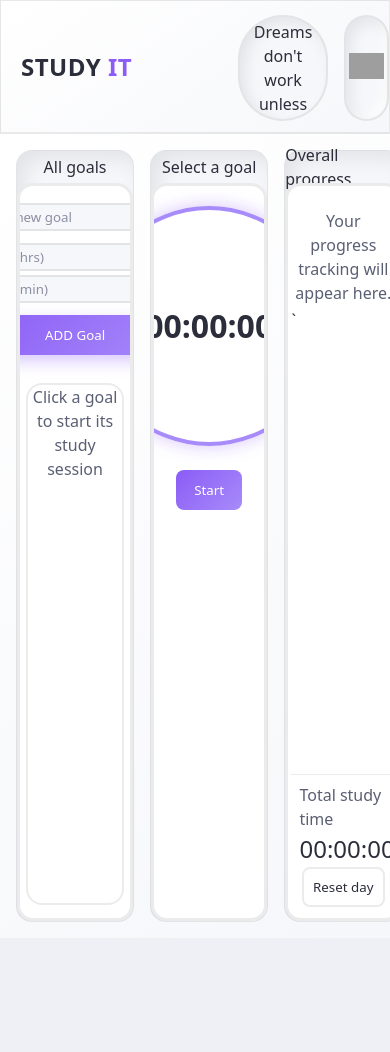
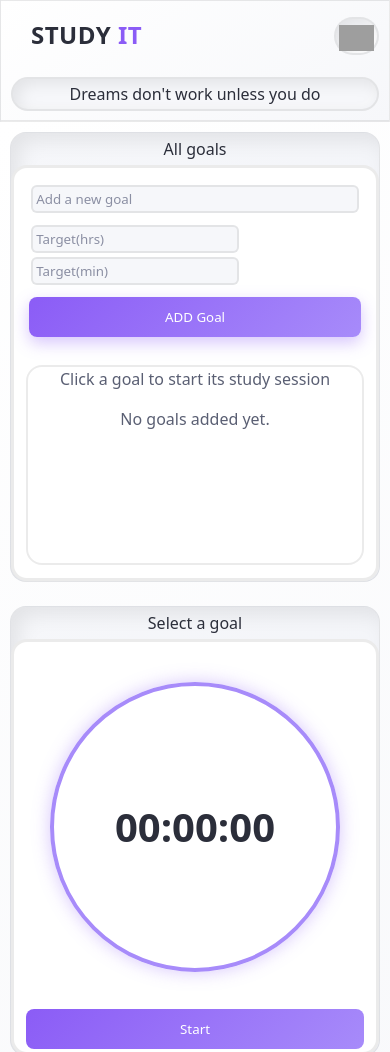
Before and after one commit to Aayushi262005/STUDYIT, a plain HTML site: page index.html in a window 390 px wide. Shown: the top 1052 px of the page. Before the commit the page ends 938 px from the top, so only its background shows below. Drawn offline with Linux system fonts and the light colour scheme; no server answers; grey boxes are pictures that could not be loaded.

Commit message:
added media query

```diff
--- a/script.js
+++ b/script.js
@@ -70,6 +70,7 @@ function rendergoals(){
     goalList.innerHTML="";
     if (goals.length === 0) {
         goalList.innerHTML = `<p class="helperclass" style="align-item:center">No goals added yet.</p>`;
+         goalList.classList.add("loaded");
         return;
     }
     goals.forEach((goal, index) =>{
@@ -78,6 +79,7 @@ function rendergoals(){
         if(index===activeGoalIndex){
             li.classList.add("active");
         }
+
         li.innerHTML=`
         <div class="visibletime">
             <span class="goal-name">${goal.name}</span>
@@ -298,8 +300,11 @@ window.addEventListener("load",()=>{
 
     }
     updateDailyQuote();
-    const containers = document.querySelectorAll(".goallist ul, .progress-item-list, .quote");
-    containers.forEach(el => el.classList.add("loaded"));
+    requestAnimationFrame(() => {
+        document
+          .querySelectorAll(".goallist, .progress-item-list, .quote")
+          .forEach(el => el.classList.add("loaded"));
+    });
 
 })
 async function updateDailyQuote() {
--- a/style.css
+++ b/style.css
@@ -167,8 +167,8 @@ h4{
     display: flex;
     flex-direction: column;
     align-items: center;
-    gap: 1.5rem;
-    padding: 20px;
+
+    justify-content: space-between;
 
 }
 
@@ -178,12 +178,13 @@ h4{
     font-size: clamp(2rem, 3.5vw, 3rem);
     font-weight: 600;
     color: var(--text-main);
-    width: clamp(240px, 30vw, 340px);
+    width: clamp(140px, 30vw, 340px);
     aspect-ratio: 1 / 1;
     border-radius: 50%;
     display: flex;
     justify-content: center;
     align-items: center;
+    margin: auto;
 }
 button{
     width: 95%;
@@ -403,7 +404,7 @@ input {
     align-content: center;
     align-items: center;
 }
-.goallist ul, .progress-item-list, .quote {
+.goallist, .progress-item-list, .quote {
     opacity: 0;
     transition: opacity 0.3s ease-in;
 }
@@ -411,3 +412,48 @@ input {
 .loaded {
     opacity: 1 ;
 }
+@media screen and (max-width: 768px) {
+  body {
+    height: auto;
+    overflow-y: auto;
+  }
+
+  header {
+    grid-template-columns: 1fr auto;
+    height: auto;
+    padding: 10px;
+  }
+
+  .quote {
+        grid-column: 1 / span 2;
+        width: 100%;
+        height: auto;
+
+        order: 3;
+    }
+
+  main {
+    display: flex;
+    flex-direction: column;
+    height: auto;
+    padding: 10px;
+    gap: 1.5rem;
+  }
+
+  .allgoals, .timer, .progress {
+    width: 100% ;
+    height: auto;
+    min-height: 450px;
+  }
+
+
+  .clock {
+    width: 290px;
+    height: 290px;
+    font-size: 2.5rem;
+  }
+
+  .goallist, .progress-item-list {
+    min-height: 200px;
+  }
+}
```
